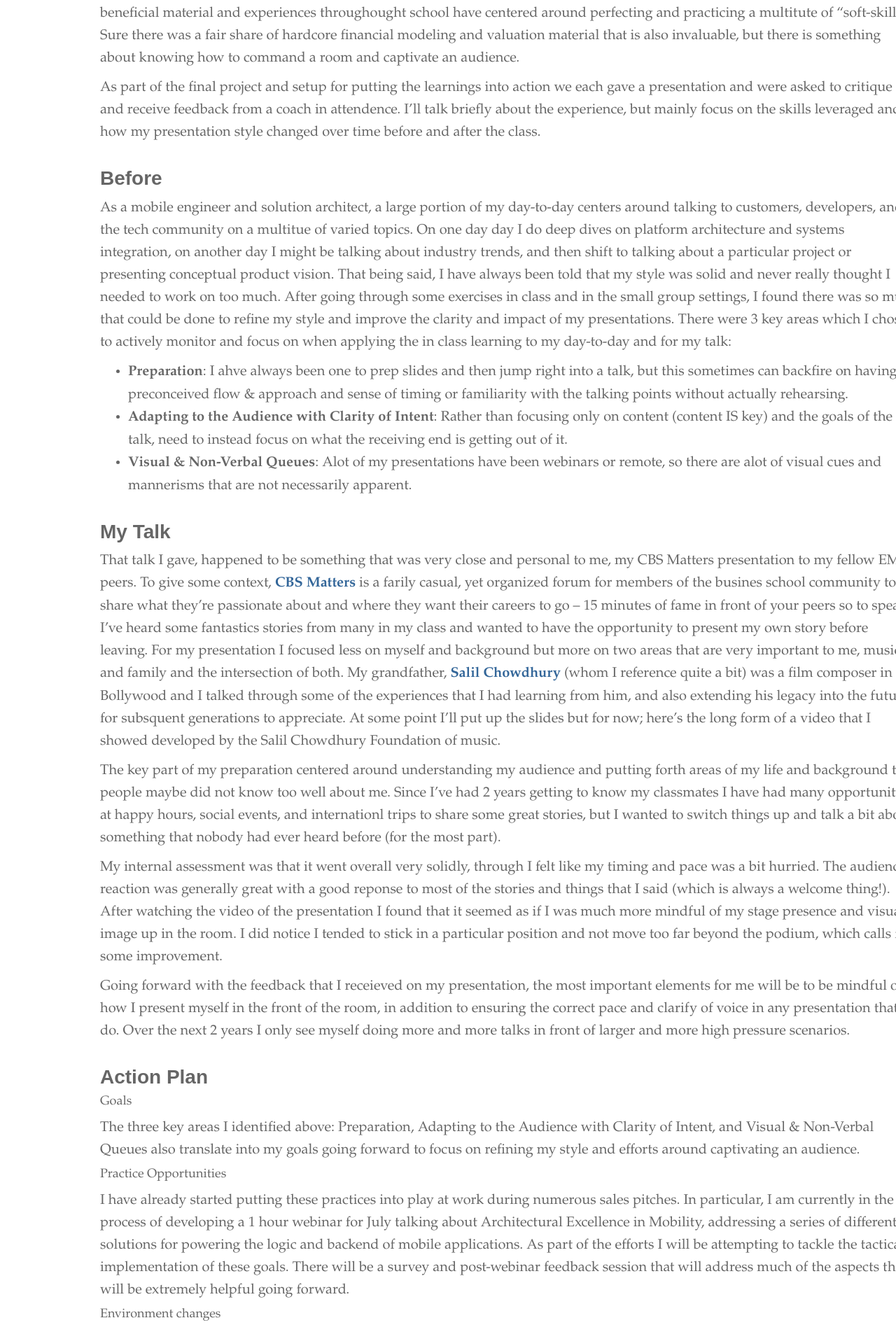
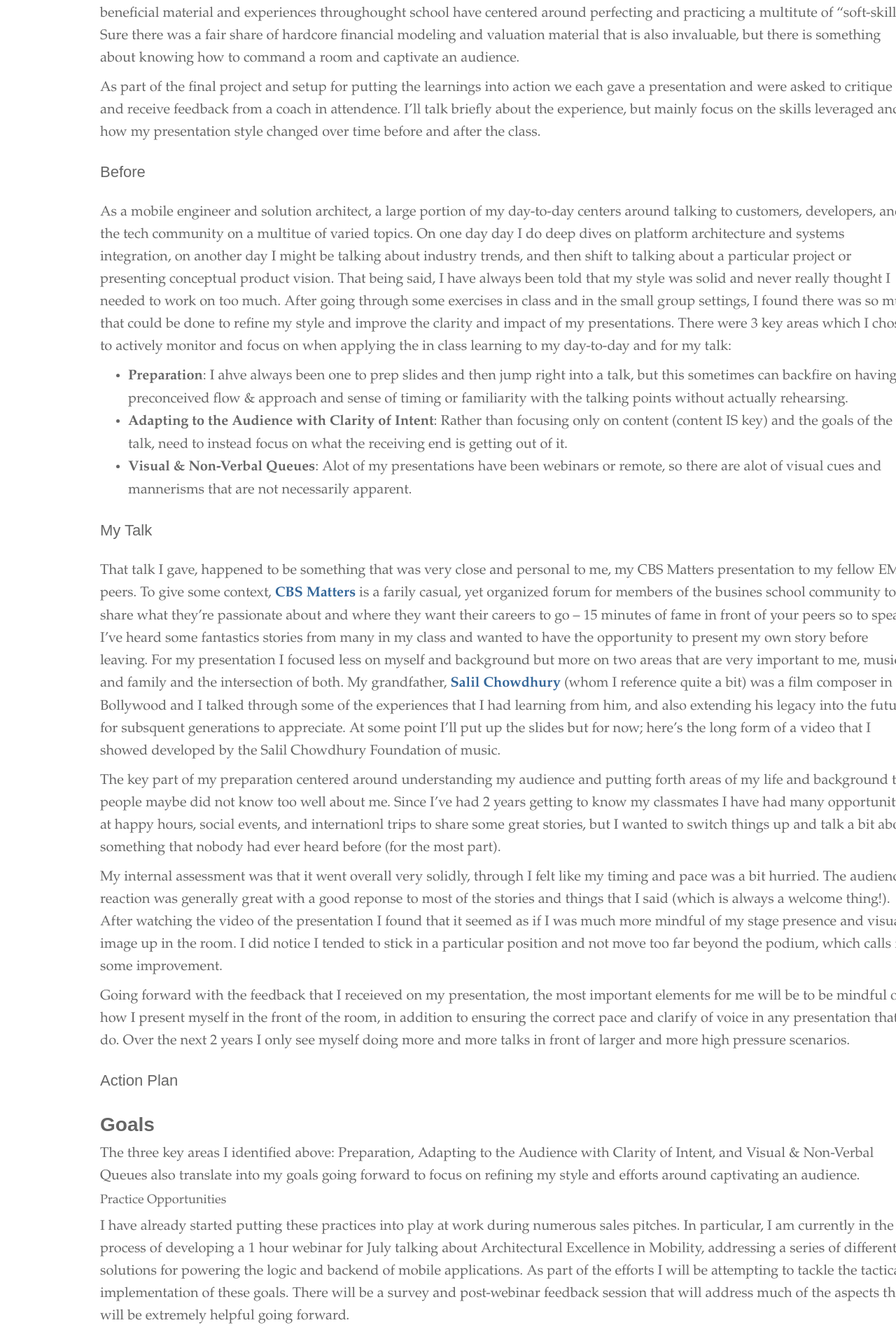
Before and after one commit to chowdhury/nikolai.in, a Jekyll site: the page built from _posts/2015-05-01-the-leaders-voice.md, in a window 1280 px wide. Shown: the part 865-2768 px from the top of the page at 70% size. Built offline with Jekyll 4.4.1, drawn with Linux system fonts in a browser that asks for light colours; nearby versions of some CDN libraries; some web fonts are replaced; comment, search, counter and statistics services are not loaded.

```diff
--- a/_posts/2015-05-01-the-leaders-voice.md
+++ b/_posts/2015-05-01-the-leaders-voice.md
@@ -19,14 +19,14 @@ Over the 12 week course we touched on many different topics. We had the chance t
 
 As part of the final project and setup for putting the learnings into action we each gave a presentation and were asked to critique and receive feedback from a coach in attendence. I'll talk briefly about the experience, but mainly focus on the skills leveraged and how my presentation style changed over time before and after the class.
 
-### Before
+## Before
 As a mobile engineer and solution architect, a large portion of my day-to-day centers around talking to customers, developers, and the tech community on a multitue of varied topics. On one day day I do deep dives on platform architecture and systems integration, on another day I might be talking about industry trends, and then shift to talking about a particular project or presenting conceptual product vision. That being said, I have always been told that my style was solid and never really thought I needed to work on too much. After going through some exercises in class and in the small group settings, I found there was so much that could be done to refine my style and improve the clarity and impact of my presentations. There were 3 key areas which I chose to actively monitor and focus on when applying the in class learning to my day-to-day and for my talk:
 
 - **Preparation**: I ahve always been one to prep slides and then jump right into a talk, but this sometimes can backfire on having a preconceived flow & approach and sense of timing or familiarity with the talking points without actually rehearsing.
 - **Adapting to the Audience with Clarity of Intent**: Rather than focusing only on content (content IS key) and the goals of the talk, need to instead focus on what the receiving end is getting out of it.
 - **Visual & Non-Verbal Queues**: Alot of my presentations have been webinars or remote, so there are alot of visual cues and mannerisms that are not necessarily apparent.
 
-### My Talk
+## My Talk
 That talk I gave, happened to be something that was very close and personal to me, my CBS Matters presentation to my fellow EMBA peers. To give some context, [CBS Matters](https://www.youtube.com/watch?v=-826mEdXyCY) is a farily casual, yet organized forum for members of the busines school community to share what they’re passionate about and where they want their careers to go -- 15 minutes of fame in front of your peers so to speak. I've heard some fantastics stories from many in my class and wanted to have the opportunity to present my own story before leaving. For my presentation I focused less on myself and background but more on two areas that are very important to me, music and family and the intersection of both. My grandfather, [Salil Chowdhury](http://en.wikipedia.org/wiki/Salil_Chowdhury) (whom I reference quite a bit) was a film composer in Bollywood and I talked through some of the experiences that I had learning from him, and also extending his legacy into the future for subsquent generations to appreciate. At some point I'll put up the slides but for now; here's the long form of a video that I showed developed by the Salil Chowdhury Foundation of music.
 
 The key part of my preparation centered around understanding my audience and putting forth areas of my life and background that people maybe did not know too well about me. Since I've had 2 years getting to know my classmates I have had many opportunities at happy hours, social events, and internationl trips to share some great stories, but I wanted to switch things up and talk a bit about something that nobody had ever heard before (for the most part).
@@ -35,9 +35,9 @@ My internal assessment was that it went overall very solidly, through I felt lik
 
 Going forward with the feedback that I receieved on my presentation, the most important elements for me will be to be mindful of how I present myself in the front of the room, in addition to ensuring the correct pace and clarify of voice in any presentation that I do. Over the next 2 years I only see myself doing more and more talks in front of larger and more high pressure scenarios.
 
-### Action Plan
+## Action Plan
 
-#### Goals
+### Goals
 The three key areas I identified above: Preparation, Adapting to the Audience with Clarity of Intent, and Visual & Non-Verbal Queues also translate into my goals going forward to focus on refining my style and efforts around captivating an audience.
 
 #### Practice Opportunities
```
